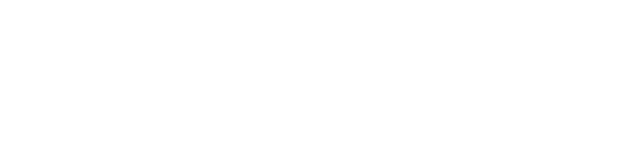
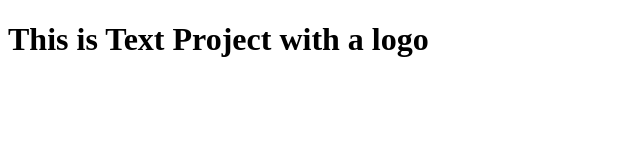
Before and after one commit to sojibdasjr/Test-project, a plain HTML site: page index.html in a window 1280 px wide. Shown: the whole page, without its empty margins (0-640 px from the left). Drawn offline with Linux system fonts and the light colour scheme.

Commit message:
added photo

```diff
--- a/index.html
+++ b/index.html
@@ -5,8 +5,10 @@
     <meta http-equiv="X-UA-Compatible" content="IE=edge">
     <meta name="viewport" content="width=device-width, initial-scale=1.0">
     <title>This is text project</title>
+    <link rel="shortcut icon" href="Photo/151.png" type="image/x-icon">
 </head>
 <body>
+    <h1>This is Text Project with a logo</h1>
 
 </body>
 </html>
```
